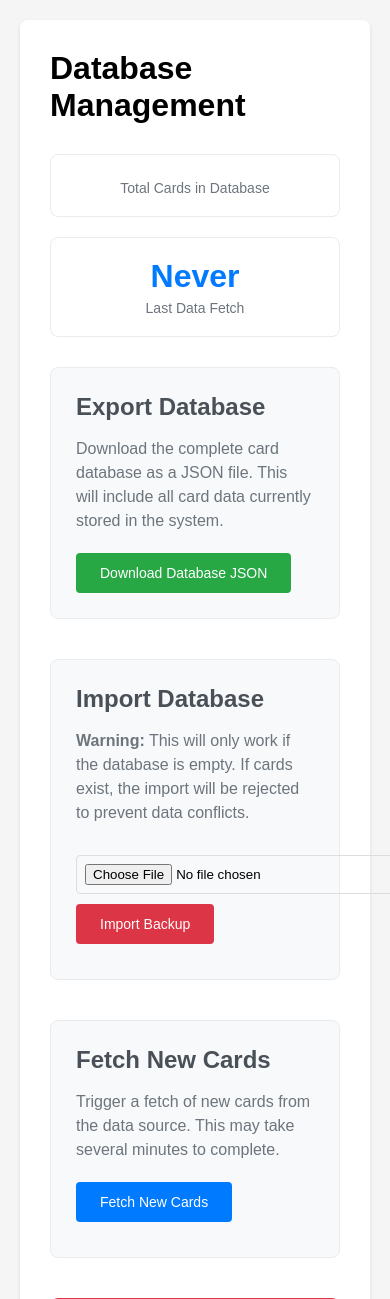
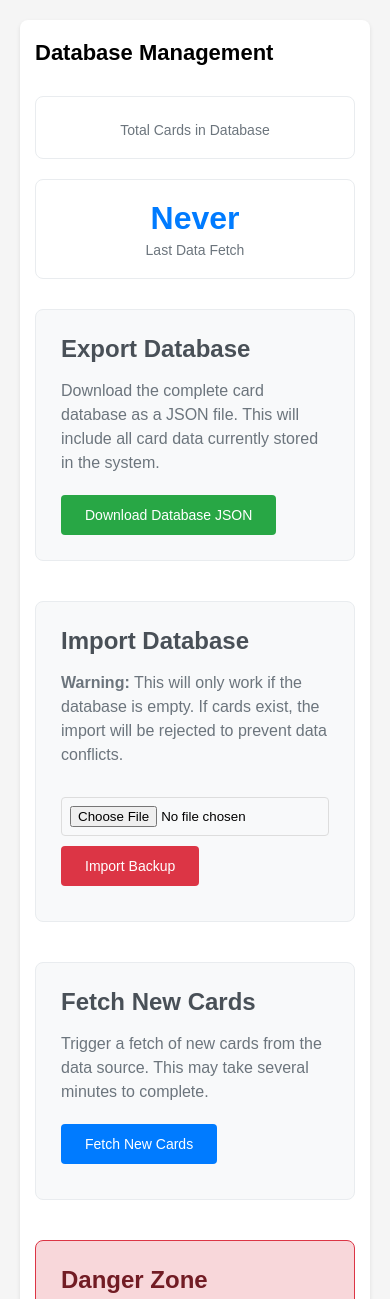
Before and after one commit to btawa/MarcieAPI, a Flask app: template templates/management.html in a window 390 px wide. Shown: the top 1299 px of the page. Run offline with Flask 3, Linux system fonts and the light colour scheme; the template is opened without the code that fills it, so the values that code supplies are empty; parts of the project's set-up code (start-up, migrations or seed data) failed here and were passed over.

Commit message:
Improve mobile responsiveness of management page
- Fix header navigation overflow on mobile devices
- Stack navigation vertically on tablets (768px and below)
- Hide welcome text on small screens (480px and below)
- Make file input respect container boundaries
- Adjust font sizes and spacing for better mobile experience

🤖 Generated with [Claude Code](https://claude.ai/code)

Co-Authored-By: Claude <noreply@anthropic.com>

```diff
--- a/templates/management.html
+++ b/templates/management.html
@@ -24,11 +24,14 @@
             justify-content: space-between;
             align-items: center;
             margin-bottom: 30px;
+            flex-wrap: wrap;
+            gap: 15px;
         }
         .nav-links {
             display: flex;
             gap: 15px;
             align-items: center;
+            flex-wrap: wrap;
         }
         .nav-links a {
             color: #6c757d;
@@ -89,6 +92,8 @@
             border: 1px solid #ddd;
             border-radius: 4px;
             width: 300px;
+            max-width: 100%;
+            box-sizing: border-box;
         }
         .alert {
             padding: 15px;
@@ -132,6 +137,52 @@
         .stat-label {
             color: #6c757d;
             font-size: 14px;
+        }
+        @media (max-width: 768px) {
+            .header {
+                flex-direction: column;
+                align-items: flex-start;
+                gap: 10px;
+                margin-bottom: 25px;
+            }
+            .nav-links {
+                width: 100%;
+                justify-content: flex-start;
+                gap: 12px;
+            }
+            .nav-links span {
+                font-size: 13px;
+            }
+            .nav-links a {
+                font-size: 13px;
+            }
+            h1 {
+                font-size: 24px;
+            }
+        }
+        @media (max-width: 480px) {
+            .container {
+                padding: 20px 15px;
+            }
+            .header {
+                margin-bottom: 20px;
+            }
+            h1 {
+                font-size: 22px;
+            }
+            .nav-links {
+                gap: 10px;
+            }
+            .nav-links span {
+                font-size: 12px;
+                display: none;
+            }
+            .nav-links a {
+                font-size: 12px;
+            }
+            .file-input {
+                width: 100%;
+            }
         }
     </style>
 </head>
```
